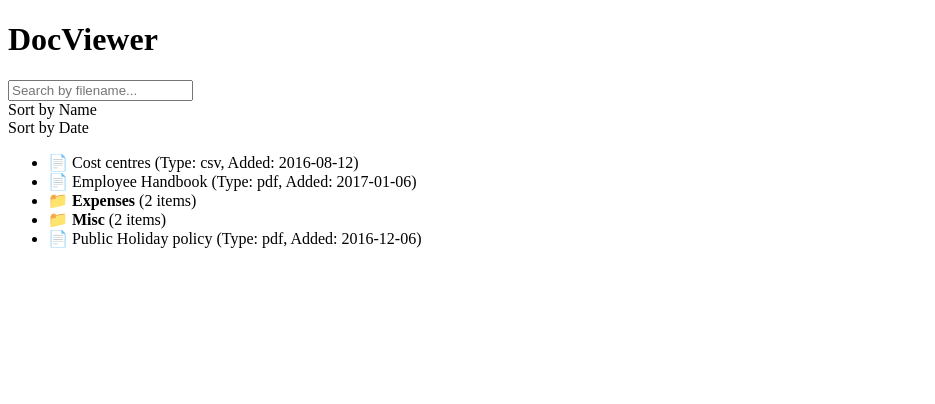
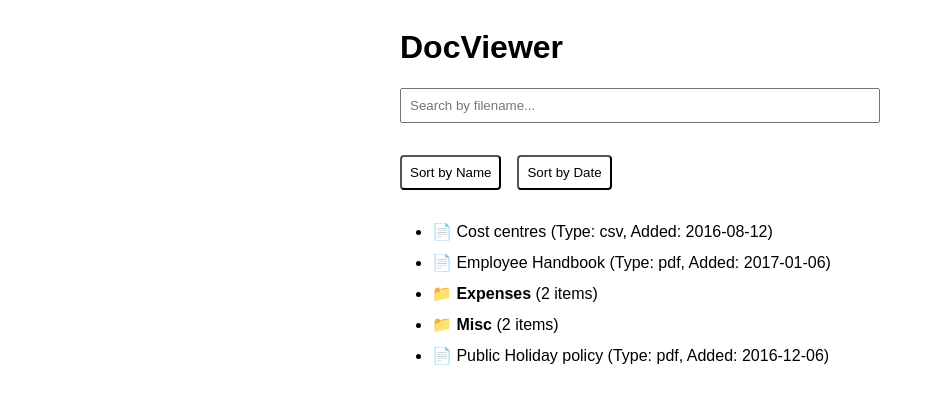
Before and after one commit to mckinney-stack/doc-viewer, a React (Create React App) app: page / in a window 1280 px wide. Shown: the top 404 px of the page, without its empty margins (0-935 px from the left). Built offline with nearby package versions, Linux system fonts and the light colour scheme.

Commit message:
feat: apply styles

```diff
--- a/package.json
+++ b/package.json
@@ -8,7 +8,8 @@
     "react": "^19.0.0",
     "react-dom": "^19.0.0",
     "react-scripts": "5.0.1",
-    "rtl": "^0.1.18"
+    "rtl": "^0.1.18",
+    "styled-components": "^6.1.14"
   },
   "scripts": {
     "start": "react-scripts start",
--- a/src/components/App/App.styles.js
+++ b/src/components/App/App.styles.js
@@ -0,0 +1,15 @@
+import styled from 'styled-components';
+
+export const StyledAppContainer = styled.div`
+    display: flex;
+    flex-direction: column;
+    font-family: Arial, sans-serif;
+    width: 480px;
+    max-width: 90%;
+    margin: 0 auto;
+`;
+
+export const StyledInput = styled.input`
+    margin-bottom: 16px;
+    padding: 8px;
+`;
--- a/src/components/App/App.tsx
+++ b/src/components/App/App.tsx
@@ -1,6 +1,8 @@
 import React, { useState, ChangeEvent } from 'react';
 import DocumentList from '../DocumentList/DocumentList.tsx';
 import data from '../../data/data.json';
+import { StyledAppContainer, StyledInput } from './App.styles.js';
+import { GlobalStyles } from '../../styles/GlobalStyles.js';
 
 interface Document {
   id: number;
@@ -18,15 +20,16 @@ const App: React.FC = () => {
   );
 
   return (
-    <div className="app">
+    <StyledAppContainer className="app">
+      <GlobalStyles />
       <h1>DocViewer</h1>
-      <input
+      <StyledInput
         type="text"
         placeholder="Search by filename..."
         onChange={handleFilterChange}
       />
       <DocumentList documents={filteredDocuments} />
-    </div>
+    </StyledAppContainer>
   );
 };
 
--- a/src/components/DocumentList/DocumentList.styles.js
+++ b/src/components/DocumentList/DocumentList.styles.js
@@ -0,0 +1,16 @@
+import styled from 'styled-components';
+
+export const DocumentListContainer = styled.div`
+    display: flex;
+    flex-direction: column;
+    font-family: Arial, sans-serif;
+`;
+
+export const StyledButton = styled.button`
+    margin-right: 16px;
+    margin-top: 16px;
+    margin-bottom: 16px;
+    border-radius: 4px;
+    padding: 8px;
+    background: transparent;
+`;
--- a/src/components/DocumentList/DocumentList.tsx
+++ b/src/components/DocumentList/DocumentList.tsx
@@ -1,6 +1,7 @@
 import React, { useState, FC } from 'react';
 import Folder from '../Folder/Folder.tsx';
 import File from '../File/File.tsx';
+import { StyledButton } from './DocumentList.styles.js';
 
 interface Document {
   name: string;
@@ -29,8 +30,8 @@ const DocumentList: FC<DocumentListProps> = ({ documents }) => {
   return (
     <div>
       <div className="sort-options">
-        <div onClick={() => handleSort('name')}>Sort by Name</div>
-        <div onClick={() => handleSort('dateAdded')}>Sort by Date</div>
+        <StyledButton onClick={() => handleSort('name')}>Sort by Name</StyledButton>
+        <StyledButton onClick={() => handleSort('dateAdded')}>Sort by Date</StyledButton>
       </div>
       <ul>
         {sortedDocs.map((doc, index) =>
--- a/src/styles/GlobalStyles.js
+++ b/src/styles/GlobalStyles.js
@@ -0,0 +1,18 @@
+import { createGlobalStyle, css } from 'styled-components';
+
+// Define global styles
+export const GlobalStyles = createGlobalStyle`
+    li {
+        margin-bottom: 12px;
+        padding-left: 0;
+    }
+
+    ul {
+        padding-left: 32px;
+    }
+
+    .folder, button {
+        cursor: pointer;
+    }
+
+`;
```
Also changed, not shown: 1 other file (tests, documents, lock files or other folders).
